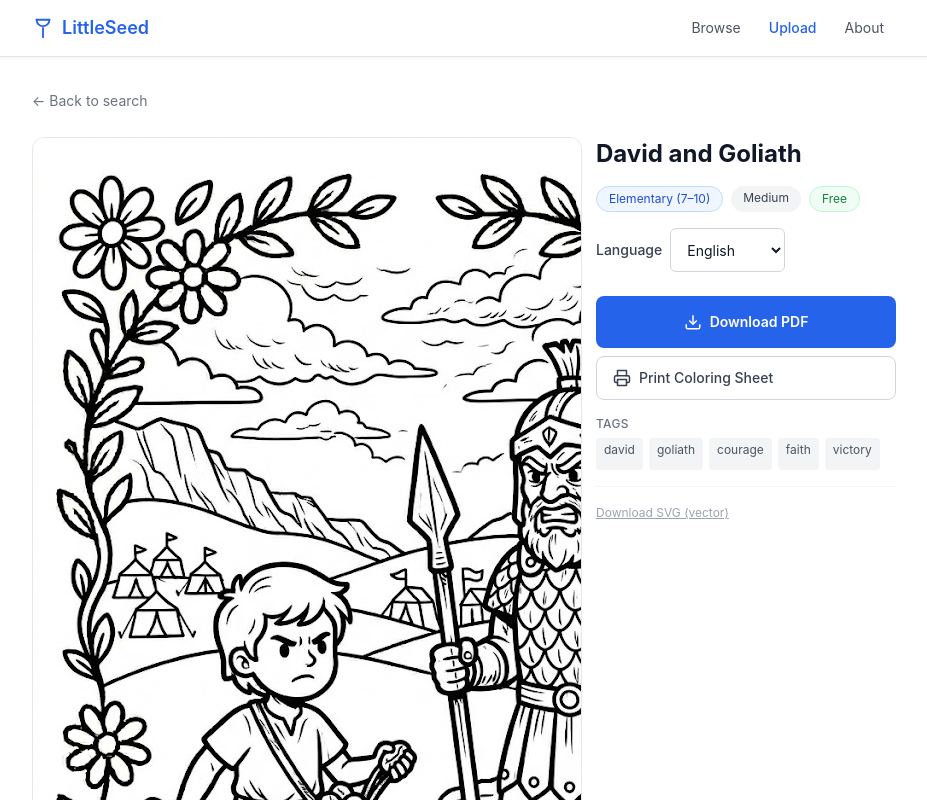
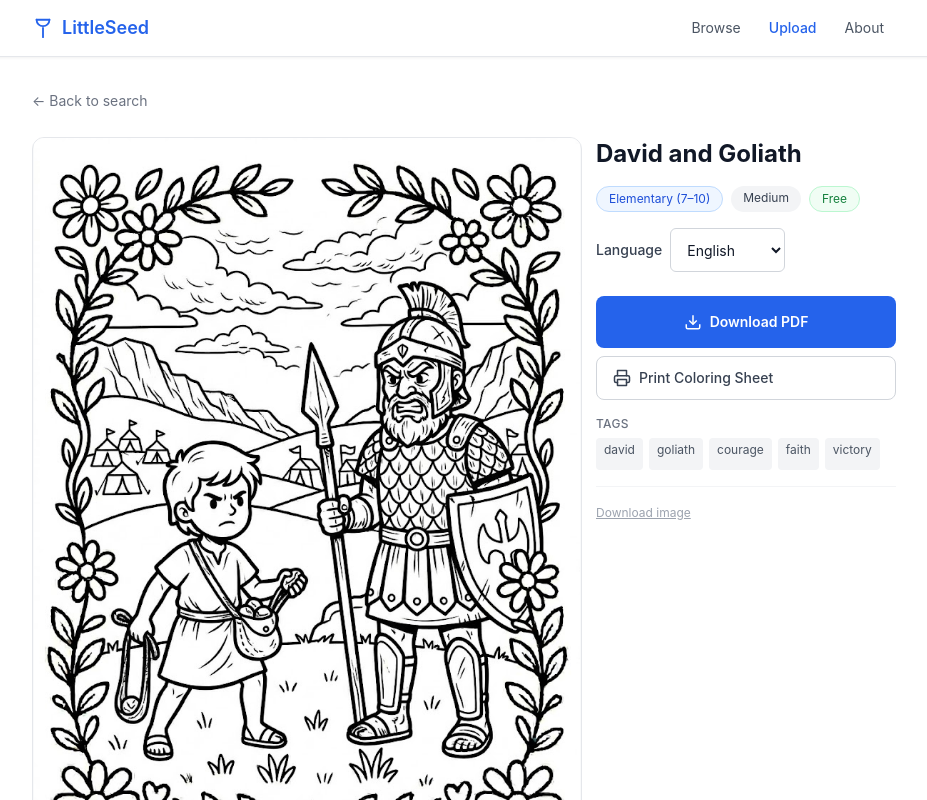
Before and after one commit to thestudioallo-sm/littleseed, a Next.js app: page /sheet/david-goliath-01 in a window 1280 px wide. Shown: the top 800 px of the page, without its empty margins (176-1103 px from the left). Built offline with nearby package versions, Linux system fonts and the light colour scheme.

Commit message:
Switch detail view to <img>, mock-data covers, upload auto-bucket, image trace fix

```diff
--- a/app/sheet/[slug]/page.tsx
+++ b/app/sheet/[slug]/page.tsx
@@ -78,21 +78,14 @@ export default async function SheetPage({ params, searchParams }: SheetPageProps
               className="border border-gray-200 rounded-xl bg-gray-50 overflow-hidden print-page"
               style={{ aspectRatio: '3/4' }}
             >
-              {/* Direct SVG embed — zero extra HTTP request */}
-              <object
-                data={sheet.svg_url}
-                type="image/svg+xml"
-                className="w-full h-full"
-                aria-label={`Coloring sheet: ${title}`}
-              >
-                {/* Fallback if object not supported */}
+              {/* Image embed — works for both SVG and raster (PNG/JPG/WebP) */}
+              {/* eslint-disable-next-line @next/next/no-img-element */}
               <img
                 src={sheet.svg_url}
                 alt={`Coloring sheet: ${title}`}
                 className="w-full h-full object-contain"
                 loading="eager"
               />
-              </object>
             </div>
 
             {/* Verse under SVG (visible on screen) */}
@@ -196,14 +189,16 @@ export default async function SheetPage({ params, searchParams }: SheetPageProps
               </div>
             )}
 
-            {/* SVG download */}
+            {/* Image download (label adapts to file type) */}
             <div className="border-t border-gray-100 pt-3">
               <a
                 href={sheet.svg_url}
                 download
                 className="text-xs text-gray-400 hover:text-gray-600 underline"
               >
-                Download SVG (vector)
+                {sheet.svg_url.toLowerCase().endsWith('.svg')
+                  ? 'Download SVG (vector)'
+                  : 'Download image'}
               </a>
             </div>
           </aside>
```
Also changed, not shown: 1 other file (tests, documents, lock files or other folders). Lines whose indentation alone changed are shown as unchanged.
